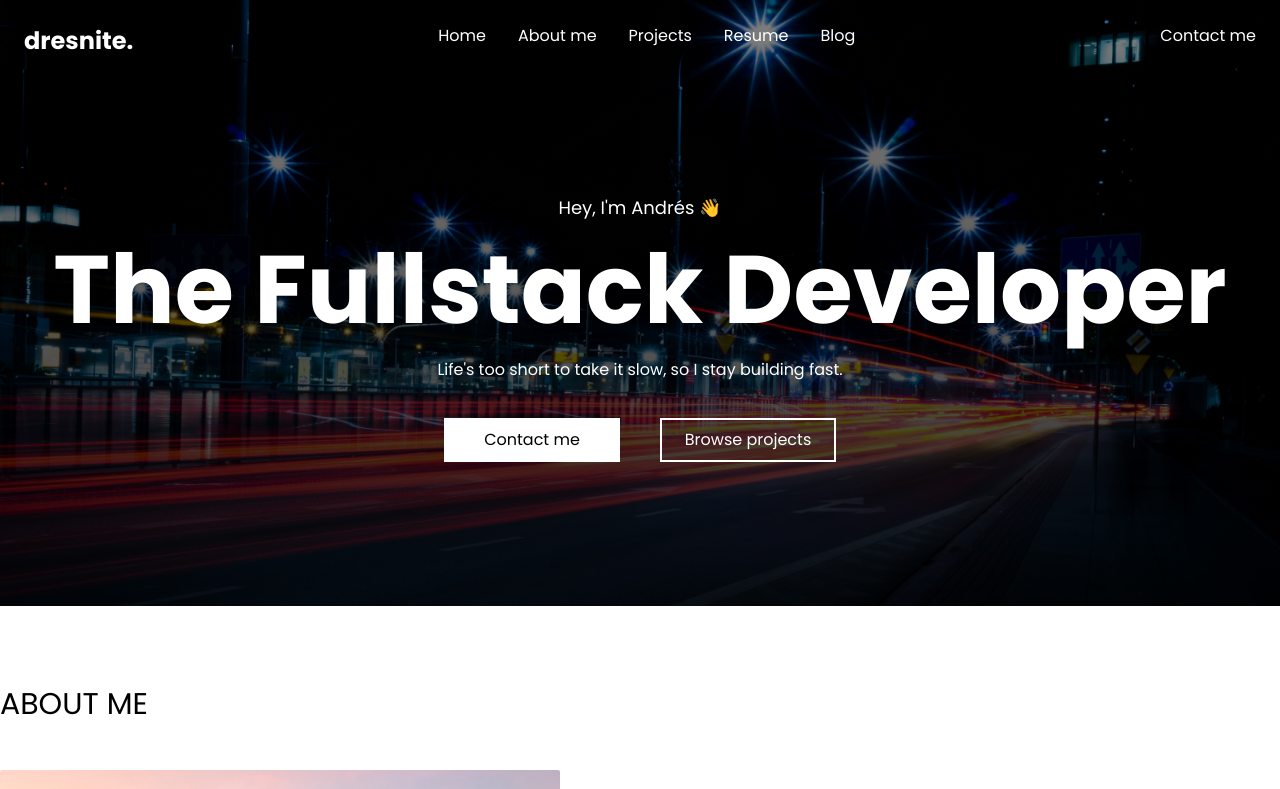
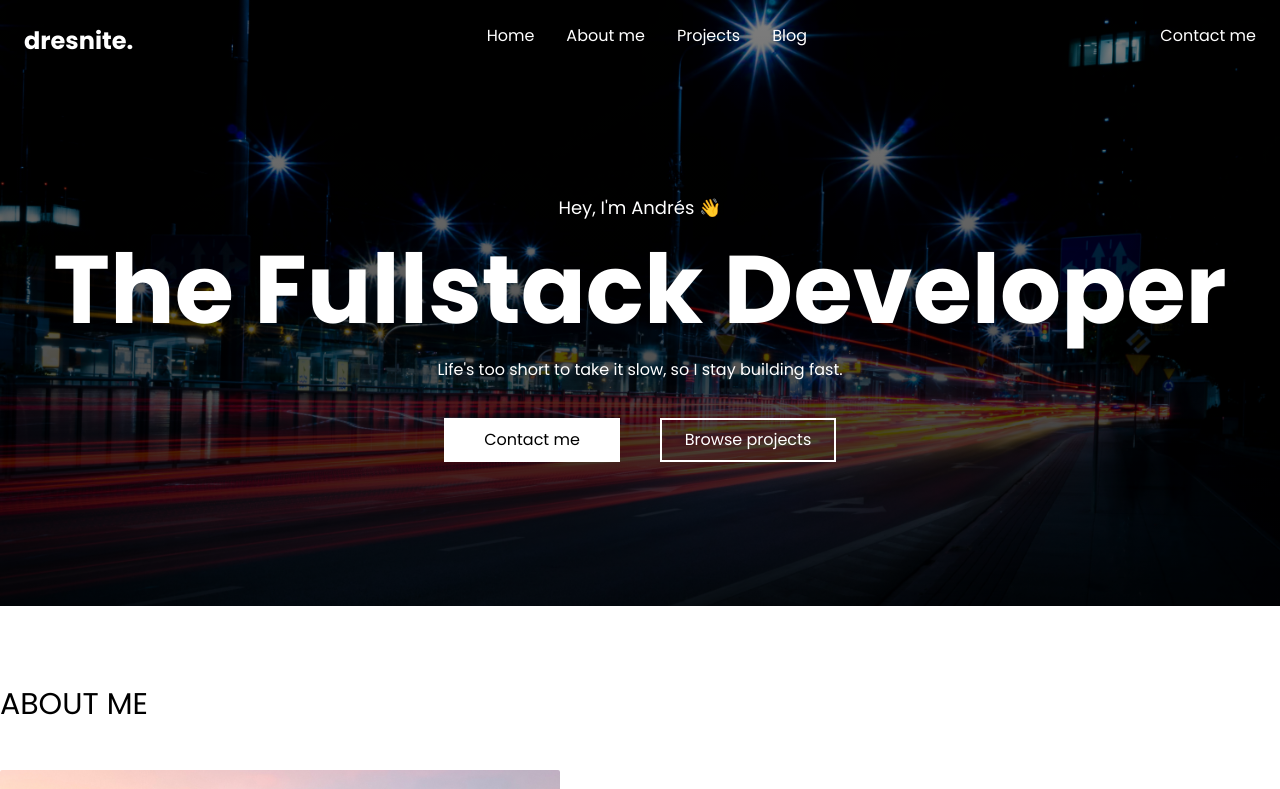
Before and after one commit to dresnite/minimalist-portfolio, a Next.js app: page / in a window 1280 px wide. Shown: the top 789 px of the page. Built offline with nearby package versions, Linux system fonts and the light colour scheme.

Commit message:
Remove outdated resume from the website

```diff
--- a/app/components/Footer.tsx
+++ b/app/components/Footer.tsx
@@ -24,7 +24,6 @@ export default function Footer() {
                     <p className="font-bold">Other</p>
                     <a href="https://docs.google.com/document/d/e/2PACX-1vRO33nRfFWMJ0IHbzIBA7DeYKnNbplmEZhZiuKFpoWbyy8vV5mj5eIfg0ot59tDOcJUDwsZyyq4rl7K/pub" target="_blank">What&apos;s next?</a>
                     <a href="https://docs.google.com/document/d/e/2PACX-1vSVk-fyw9RGLxln65WyClJG7-8Fp4t8OxtCSDjxW4iqELxN8ZLjT8xitfpz3hfi9o9UwyWyVbeVmJbG/pub" target="_blank">My agenda</a>
-                    <a href="https://docs.google.com/presentation/d/e/2PACX-1vRnBBvi_V4VEoe325TeegMMrVmwJ-ZN3DxlThGhNA0LdUq9yw_Ob45RB_KDkSSQSeqJjdMWQk6re5GF/pub?start=false&loop=false&delayms=3000" target="_blank">Resume</a>
                 </div>
 
 
--- a/app/components/Navbar.tsx
+++ b/app/components/Navbar.tsx
@@ -26,7 +26,6 @@ export default function Navbar() {
                     <DesktopNavbarLink title="Home" href="#navbar"/>
                     <DesktopNavbarLink title="About me" href="#about-me"/>
                     <DesktopNavbarLink title="Projects" href="#projects"/>
-                    <DesktopNavbarLink title="Resume" href="https://docs.google.com/presentation/d/e/2PACX-1vRnBBvi_V4VEoe325TeegMMrVmwJ-ZN3DxlThGhNA0LdUq9yw_Ob45RB_KDkSSQSeqJjdMWQk6re5GF/pub?start=false&loop=false&delayms=3000" targetBlank></DesktopNavbarLink>
                     <DesktopNavbarLink title="Blog" href="https://blog.dresnite.com" targetBlank />
                 </div>
 
--- a/app/components/NavbarDropdown.tsx
+++ b/app/components/NavbarDropdown.tsx
@@ -17,7 +17,6 @@ export default function NavbarDropdown({ isOpen, closeDropdown }: { isOpen: bool
       <MobileNavbarLink title="About me" href="#about-me" closeDropdown={closeDropdown} />
       <MobileNavbarLink title="Projects" href="#projects" closeDropdown={closeDropdown} />
       <MobileNavbarLink title="Blog" href="https://blog.dresnite.com" closeDropdown={closeDropdown} targetBlank />
-      <MobileNavbarLink title="Resume" href="https://docs.google.com/presentation/d/e/2PACX-1vRnBBvi_V4VEoe325TeegMMrVmwJ-ZN3DxlThGhNA0LdUq9yw_Ob45RB_KDkSSQSeqJjdMWQk6re5GF/pub?start=false&loop=false&delayms=3000" closeDropdown={closeDropdown} targetBlank />
       <MobileNavbarLink title="Contact me" href="https://form.typeform.com/to/oEwAVGcN" closeDropdown={closeDropdown} targetBlank/>
     </div>
   );
```
